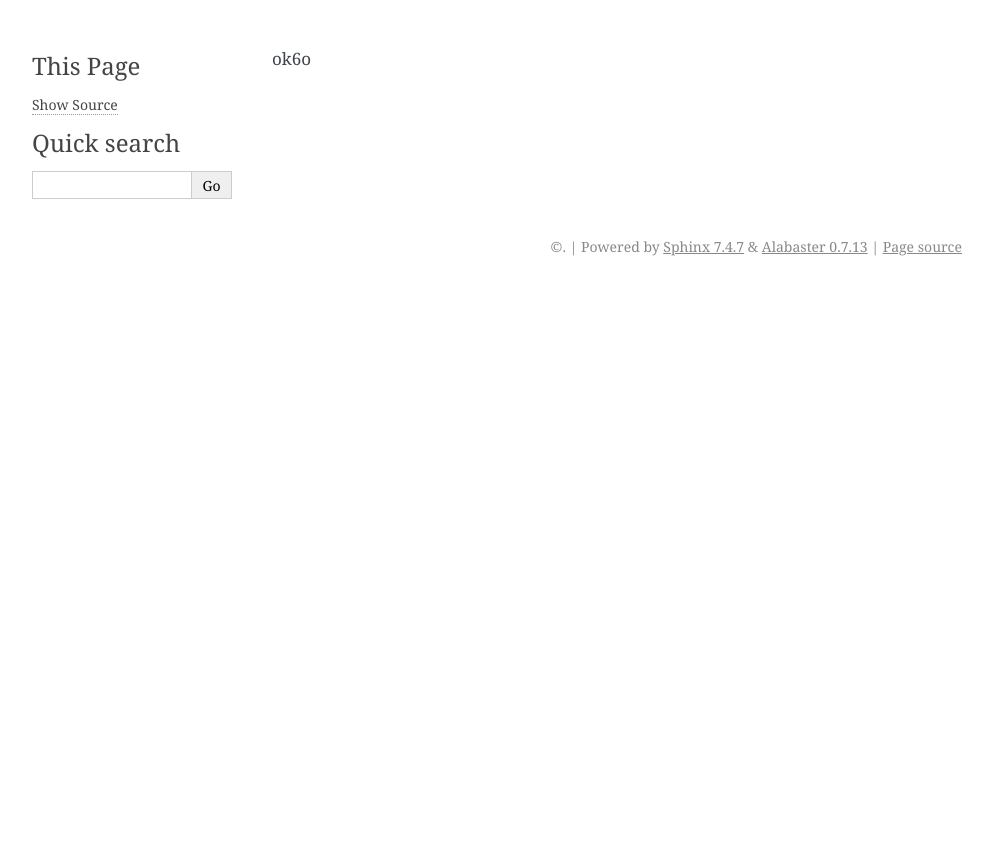
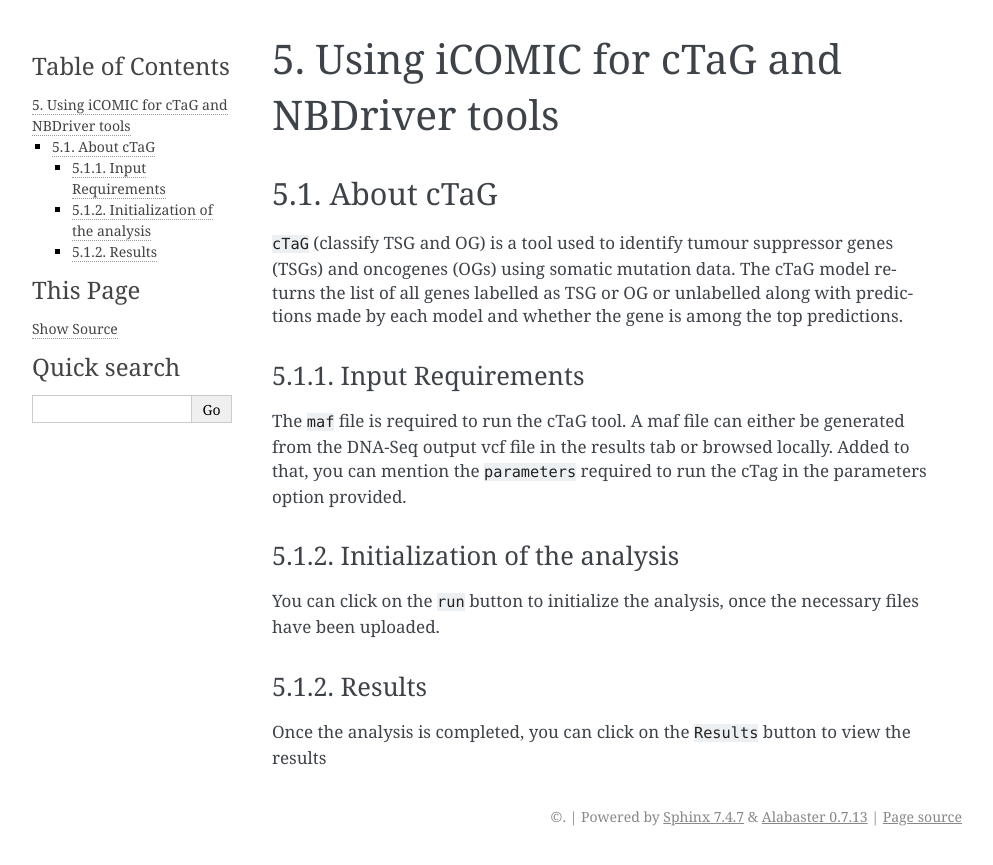
Before and after one commit to anjanaanilkumar1289/iCOMIC_doc, a Sphinx documentation site: the page built from docs/usageml.md, in a window 1280 px wide. Shown: the top 865 px of the page, without its empty margins (148-1141 px from the left). Built offline with Sphinx 7.4.7, drawn with Linux system fonts in a browser that asks for light colours.

Commit message:
Update usageml.md

```diff
--- a/docs/usageml.md
+++ b/docs/usageml.md
@@ -1 +1,17 @@
-ok6o
+## 5. Using iCOMIC for cTaG and NBDriver tools
+
+#### 5.1. About cTaG
+
+`cTaG` (classify TSG and OG) is a tool used to identify tumour suppressor genes (TSGs) and oncogenes (OGs) using somatic mutation data. The cTaG model returns the list of all genes labelled as TSG or OG or unlabelled along with predictions made by each model and whether the gene is among the top predictions.
+
+##### 5.1.1. Input Requirements
+
+The `maf` file is required to run the cTaG tool. A maf file can either be generated from the DNA-Seq output vcf file in the results tab or browsed locally. Added to that, you can mention the `parameters` required to run the cTag in the parameters option provided.
+
+##### 5.1.2. Initialization of the analysis
+
+You can click on the `run` button to initialize the analysis, once the necessary files have been uploaded.
+
+##### 5.1.2. Results
+
+Once the analysis is completed, you can click on the `Results` button to view the results
```
